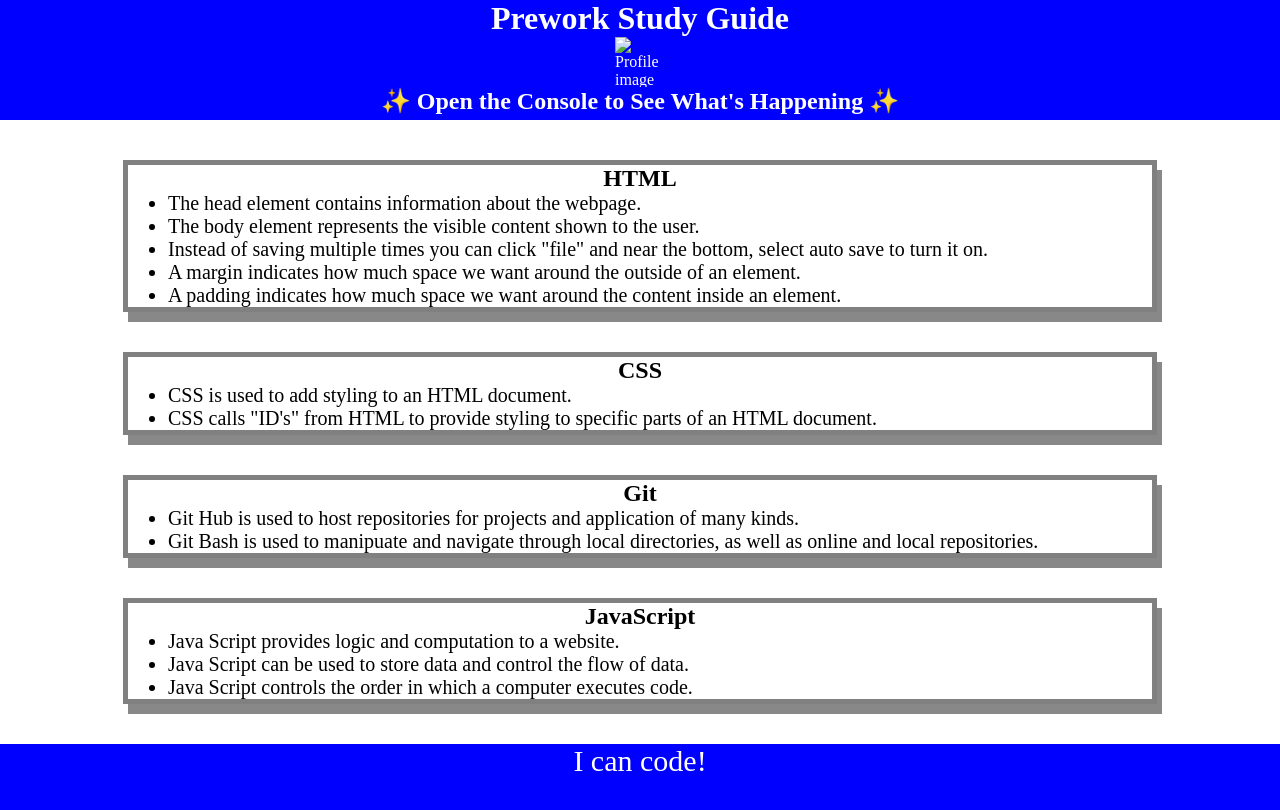
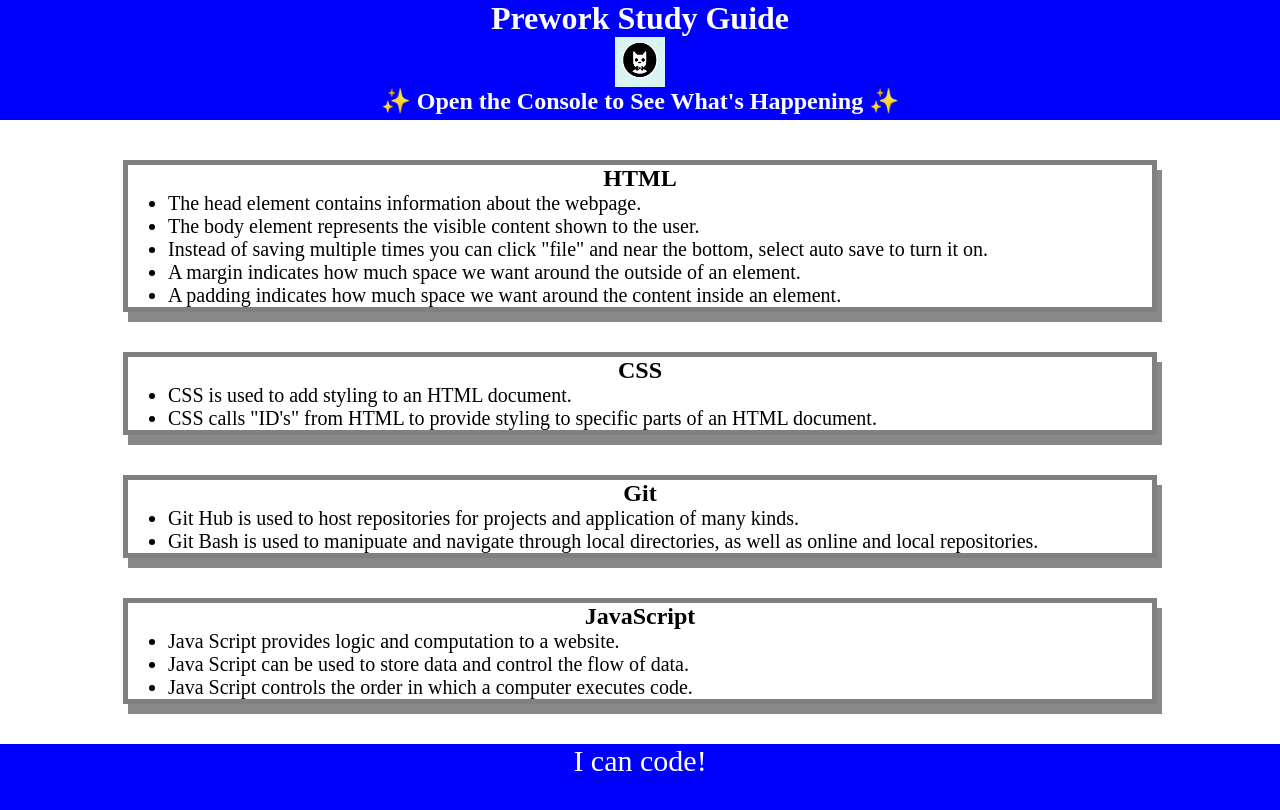
Before and after one commit to DylanOzzy/Prework-Study-Guide, a plain HTML site: page index.html in a window 1280 px wide. Drawn offline with Linux system fonts and the light colour scheme.

Commit message:
File Locatin

```diff
--- a/index.html
+++ b/index.html
@@ -10,7 +10,7 @@
   <body>
     <header id="top">
       <h1>Prework Study Guide</h1>
-      <img src="./bowtie-cat.png" alt="Profile image of cat wearing a bow tie." />
+      <img src="./assets/bowtie-cat.png" alt="Profile image of cat wearing a bow tie." />
       <h2>✨ Open the Console to See What's Happening ✨</h2>
     </header>
     <main>
```
